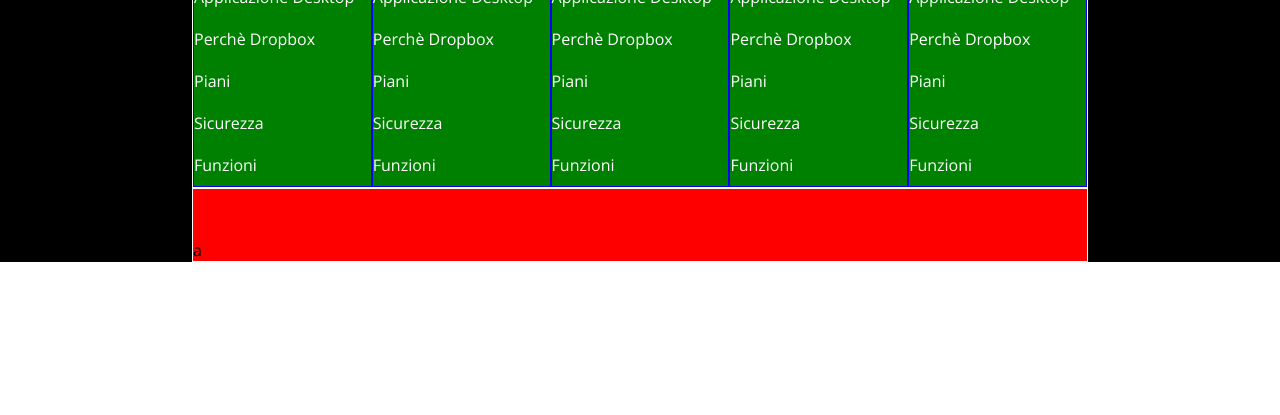
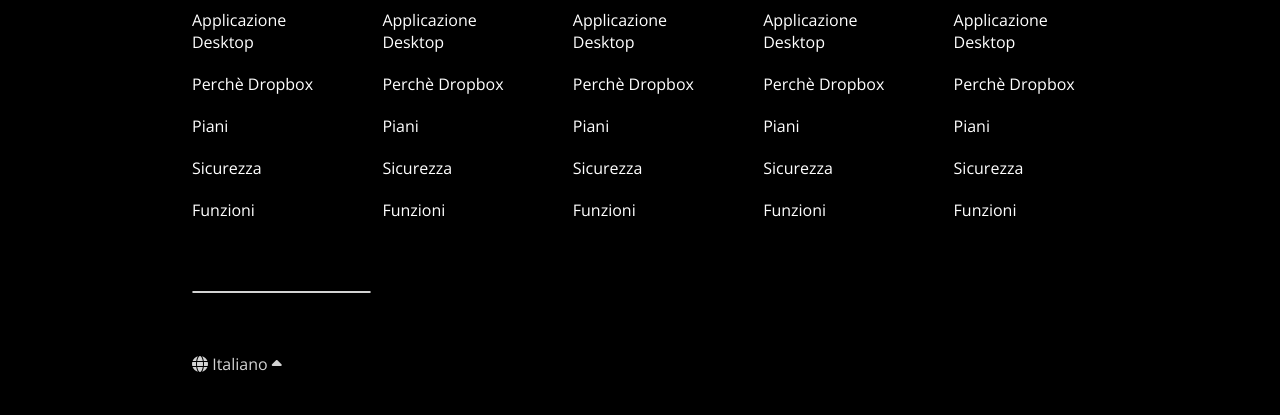
Before and after one commit to AleScla/htmlcss-dropbox, a plain HTML site: page index.html in a window 1280 px wide. Shown: the part 7297-7712 px from the top of the page. Before the commit the page ends 7559 px from the top, so only its background shows below. Drawn offline with nearby package versions, Linux system fonts and the light colour scheme.

Commit message:
esercizio completato, lo rivedrò per possibili correzioni o per una migliore organizzazione

```diff
--- a/css/style.css
+++ b/css/style.css
@@ -213,6 +213,12 @@
     padding-bottom:10px;
 }
 
+.short-hr{
+    border:1px solid lightgray;
+    width:20%;
+    border-radius:2px;
+}
+
 /* main */
 
 main{
@@ -306,11 +312,7 @@
     font-size:2rem;
 }
 
-.short-hr{
-    border:1px solid lightgray;
-    width:20%;
-    border-radius:2px;
-}
+
 
 
 .bottom-right-card > .btn{
@@ -437,12 +439,16 @@
 }
 
 .footer-top, .footer-bottom{
-    padding-top:50px;
-
+    padding-top:60px;
+}
+.footer-top{
+    margin-bottom:60px;
+    width:100%;
+    justify-content:space-between;
 }
 
 .column1-5{
-    width:20%;
+    width:15%;
     color:white;
 }
 
@@ -456,6 +462,15 @@
     padding: 10px 0;
     display:inline-block;
 
+}
+
+.column1-5 h4{
+    margin-bottom:15px;
+}
+
+.footer-bottom{
+    color:lightgrey;
+    padding-bottom:40px;
 }
 
 
@@ -495,16 +510,16 @@
         border:1px solid black;
     } */
 
-    .debug footer{
+    /* .debug footer{
         min-height:300px;
     }
 
     .debug footer > .container-70 > section {
         background-color:red;
         border:1px solid white;
-    }
+    } */
 
-    .debug footer > .container-70 > section > .column1-5 {
+    /* .debug footer > .container-70 > section > .column1-5 {
         background-color:green;
         border:1px solid blue;
-    }
+    } */
--- a/index.html
+++ b/index.html
@@ -625,8 +625,12 @@
                             </ul>
                         </div>
                     </section>
+                    <hr class="short-hr">
+
                     <section class="footer-bottom"><!--footer bottom-->
-                        a
+                        <div>
+                            <i class="fa-solid fa-globe"></i> Italiano <i class="fa-solid fa-caret-up"></i>
+                        </div>
                     </section>
                 </div>
 
```
